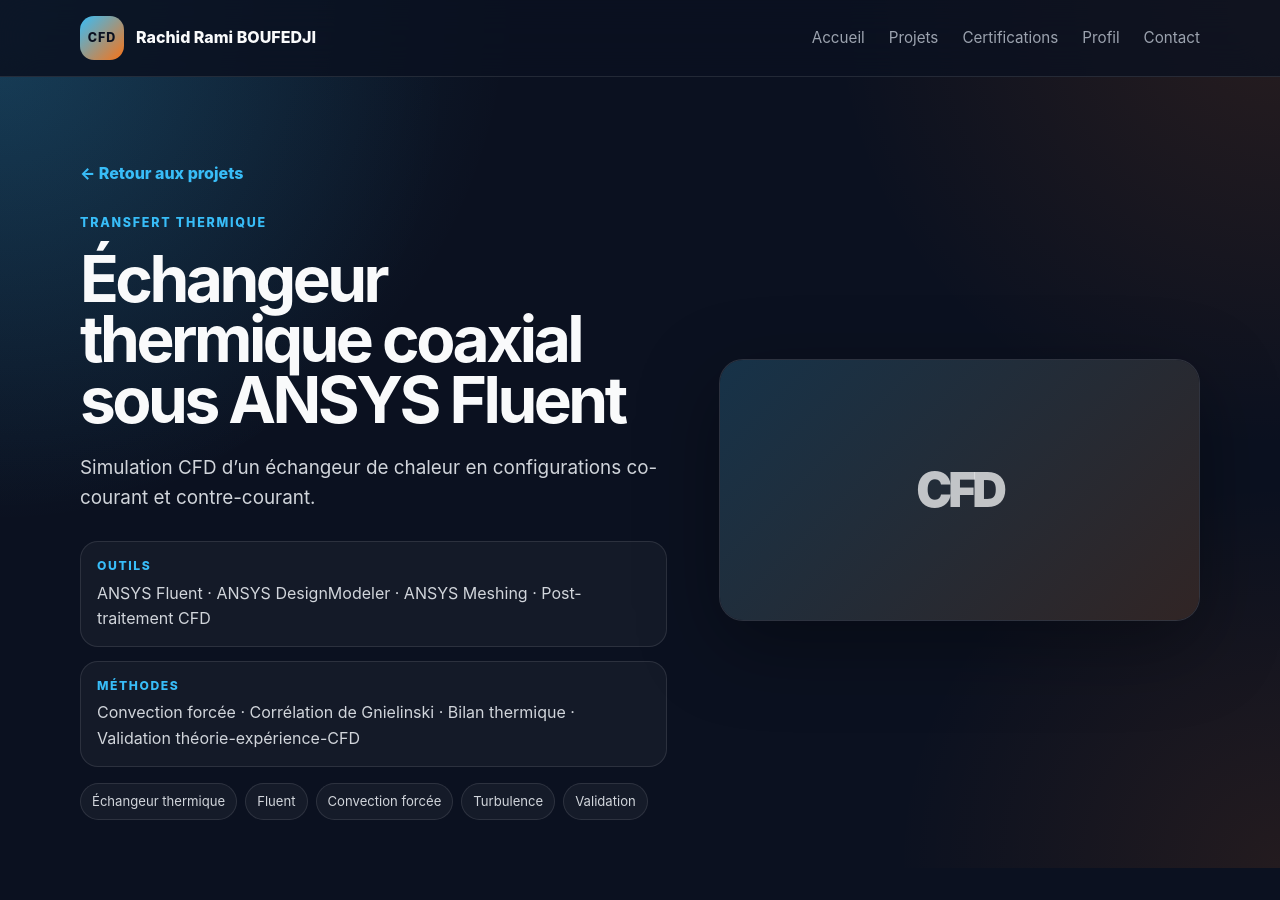
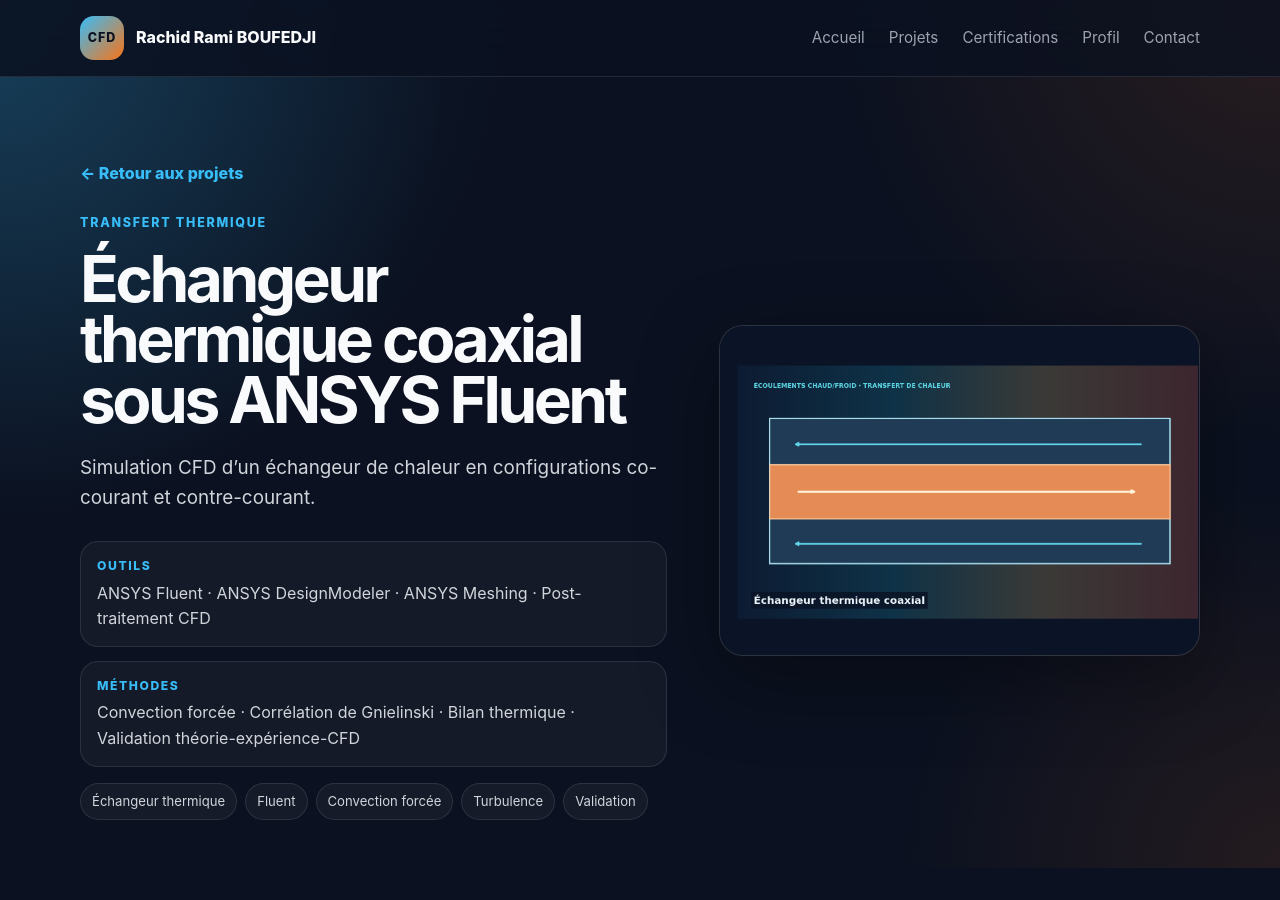
Before and after one commit to ramiboufedji-projets/ramiboufedji-projets.github.io, a Jekyll site: the page built from _projects/echangeur-thermique-coaxial.md, in a window 1280 px wide and 900 px high. Built offline with Jekyll 4.4.1, drawn with Linux system fonts in a browser that asks for light colours.

Commit message:
Update image path in echangeur-thermique-coaxial.md

```diff
--- a/_projects/echangeur-thermique-coaxial.md
+++ b/_projects/echangeur-thermique-coaxial.md
@@ -4,7 +4,7 @@ subtitle: "Simulation CFD d’un échangeur de chaleur en configurations co-cour
 order: 8
 featured: true
 domain: "Transfert thermique"
-image: ""
+image: "assets/images/ projects/echangeur-thermique-coaxial.png"
 tools:
   - ANSYS Fluent
   - ANSYS DesignModeler
```
